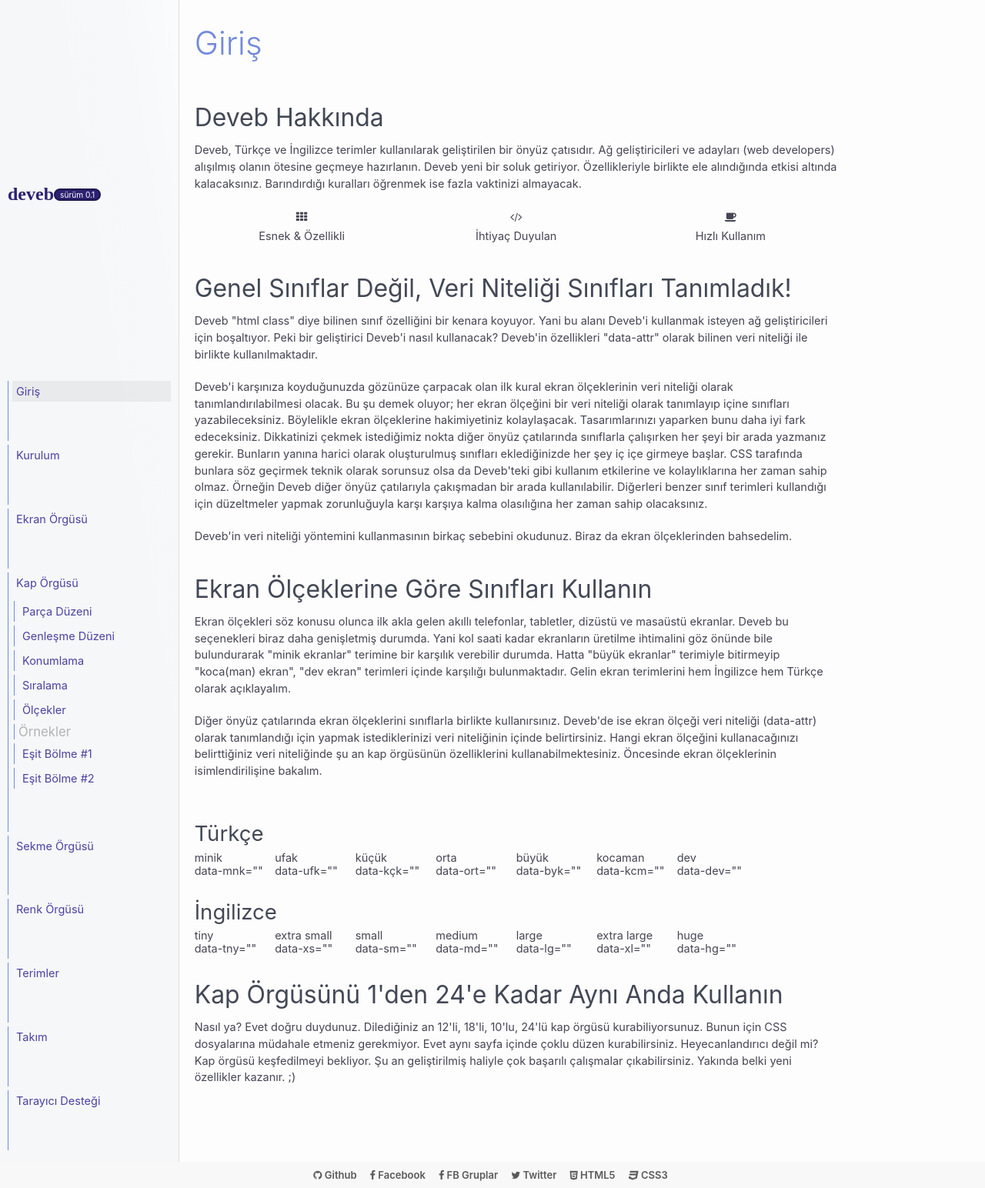
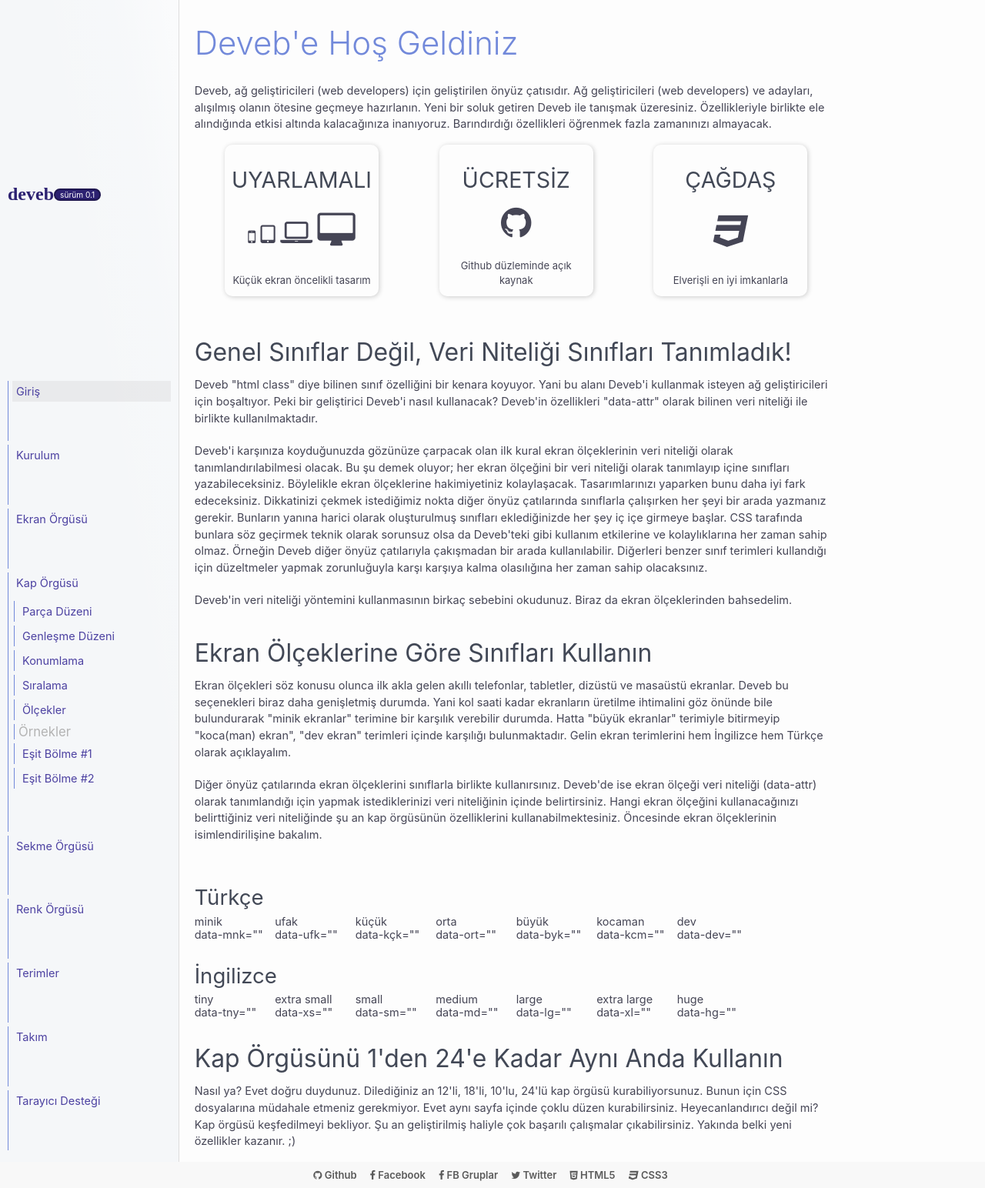
Before and after one commit to data-deveb/data-deveb.github.io, a Jekyll site: the page built from belgeler/deveb.html, in a window 1280 px wide. Shown: the whole page at 77% size. Built offline with Jekyll 4.4.1, drawn with Linux system fonts in a browser that asks for light colours; some web fonts are replaced.

Commit message:
Güncelleme

```diff
--- a/assets/scss/_dil-ing.scss
+++ b/assets/scss/_dil-ing.scss
@@ -1,4 +1,6 @@
 /* English */
+
+/* Screen System */
 $gnl: gnl;
 $mnk: mn;
 $ufk: xs;
@@ -9,12 +11,11 @@ $kcm: xl;
 $dev: hg;
 
 /* Grid System */
-
 $soldan: left;
 $sağdan: right;
 $öte: offset;
 
-/* Konumlama - Kap Örgüsü */
+/* Konumlama - Grid System */
 $sütun: column;
 
 $kaymadan: overflow-hidden;
--- a/belgeler/deveb.html
+++ b/belgeler/deveb.html
@@ -1,22 +1,43 @@
 ---
 layout: default
-title: Giriş
+title: Deveb'e Hoş Geldiniz
 ---
-<h1>Deveb Hakkında</h1>
-<p>Deveb, Türkçe ve İngilizce terimler kullanılarak geliştirilen bir önyüz çatısıdır. Ağ geliştiricileri ve adayları (web developers) alışılmış olanın ötesine geçmeye hazırlanın. Deveb yeni bir soluk getiriyor. Özellikleriyle birlikte ele alındığında etkisi altında kalacaksınız. Barındırdığı kuralları öğrenmek ise fazla vaktinizi almayacak.</p>
+<p>
+  Deveb, ağ geliştiricileri (web developers) için geliştirilen önyüz çatısıdır.
+  Ağ geliştiricileri (web developers) ve adayları, alışılmış olanın ötesine geçmeye
+  hazırlanın. Yeni bir soluk getiren Deveb ile tanışmak üzeresiniz. Özellikleriyle
+  birlikte ele alındığında etkisi altında kalacağınıza inanıyoruz. Barındırdığı
+  özellikleri öğrenmek fazla zamanınızı almayacak.
+</p>
+
+<div data-gnl="1 1p ortada metin-ortada" data-byk="dengeli-aralık">
+  <div data-kart>
+    <h1>UYARLAMALI</h1>
+    <p style="font-size:23px;">
+    <i class="fa fa-mobile" aria-hidden="true" style="font-size:1em;"></i>
+    <i class="fa fa-tablet" aria-hidden="true" style="font-size:1.3em;"></i>
+    <i class="fa fa-laptop" aria-hidden="true" style="font-size:1.7em;"></i>
+    <i class="fa fa-desktop" aria-hidden="true" style="font-size:2em;"></i>
+    </p>
+    <p>Küçük ekran öncelikli tasarım</p>
+  </div>
+  <div data-kart>
+      <h1>ÜCRETSİZ</h1>
+      <p style="font-size:23px;">
+        <i class="fa fa-github" aria-hidden="true" style="font-size:2em;"></i>
+      </p>
+      <p>Github düzleminde açık kaynak</p>
+  </div>
+  <div data-kart>
+    <h1>ÇAĞDAŞ</h1>
+    <p style="font-size:23px;">
+      <i class="fa fa-css3" aria-hidden="true" style="font-size:2em;"></i>
+    </p>
+    <p>Elverişli en iyi imkanlarla</p>
+  </div>
+</div>
+
 <p></p>
-<div data-gnl="1 1p ortada" data-kçk="1 3p">
-  <i class="fa fa-th" aria-hidden="true"></i>
-  <p data-gnl="1 1p ortada">Esnek & Özellikli</p>
-</div>
-<div data-gnl="1 1p ortada" data-kçk="1 3p">
-  <i class="fa fa-code" aria-hidden="true"></i>
-  <p data-gnl="1 1p ortada">İhtiyaç Duyulan</p>
-</div>
-<div data-gnl="1 1p ortada" data-kçk="1 3p">
-  <i class="fa fa-coffee" aria-hidden="true"></i>
-  <p data-gnl="1 1p ortada">Hızlı Kullanım</p>
-</div>
 
 <h1>Genel Sınıflar Değil, Veri Niteliği Sınıfları Tanımladık!</h1>
 <p>Deveb "html class" diye bilinen sınıf özelliğini bir kenara koyuyor. Yani bu alanı Deveb'i kullanmak isteyen ağ geliştiricileri için boşaltıyor. Peki bir geliştirici Deveb'i nasıl kullanacak? Deveb'in özellikleri "data-attr" olarak bilinen veri niteliği ile birlikte kullanılmaktadır.</p>
--- a/belgeler/kap-orgusu.html
+++ b/belgeler/kap-orgusu.html
@@ -27,7 +27,7 @@ title: Kap Örgüsü (s0.93)
       özgür hissettirecek. Evet, özgürlüğe çok yakınsınız. O halde zengin özelliklere sahip
       Deveb'in kap örgüsüne hoş geldiniz!
     </p>
-
+<!--
     <style type="text/css">
     .tg  {border-collapse:collapse;border-spacing:0;border-color:#ccc;}
     .tg td{font-family:Arial, sans-serif;font-size:14px;padding:10px 5px;border-style:solid;border-width:1px;overflow:hidden;word-break:normal;border-color:#ebedf0;color:#333;background-color:#fff;}
@@ -126,7 +126,7 @@ title: Kap Örgüsü (s0.93)
         <td class="tg-yw4l">Ögeleri satır çizgisine dizer.<br></td>
       </tr>
     </table>
-
+-->
 
     <h2>Kap Örgüsü Nedir, Nasıl Kullanılır?</h2>
     <p>
```
Also changed, not shown: belgeler/kap-orgusu/konumlama.html (+8 -8 lines), README.md, assets/img/deveb_katmerli.png (added).
